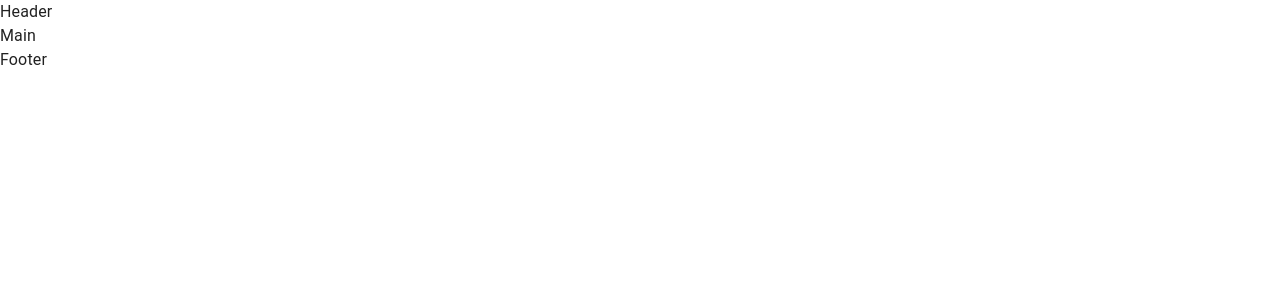
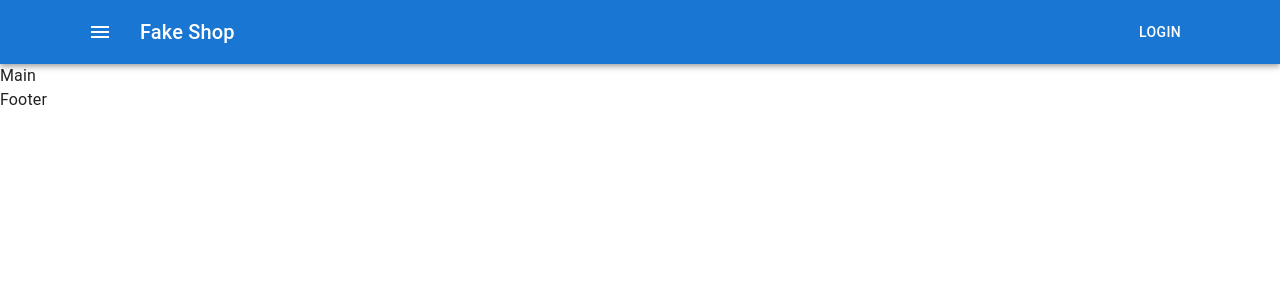
Before and after one commit to LevVaschenko/fake-shop-fail, a React (Create React App) app: page / in a window 1280 px wide. Shown: the top 300 px of the page. Built offline with nearby package versions, Linux system fonts and the light colour scheme.

Commit message:
add app bar and container

```diff
--- a/package.json
+++ b/package.json
@@ -3,6 +3,10 @@
   "version": "0.1.0",
   "private": true,
   "dependencies": {
+    "@emotion/react": "^11.10.4",
+    "@emotion/styled": "^11.10.4",
+    "@mui/icons-material": "^5.10.9",
+    "@mui/material": "^5.10.10",
     "@testing-library/jest-dom": "^5.16.5",
     "@testing-library/react": "^13.4.0",
     "@testing-library/user-event": "^13.5.0",
--- a/src/container/App/Header/Header.tsx
+++ /dev/null
@@ -1,11 +0,0 @@
-import React from 'react'
-
-type Props = {}
-
-const Header = (props: Props) => {
-  return (
-    <div>Header</div>
-  )
-}
-
-export default Header
--- /dev/null
+++ b/src/container/Header/Header.tsx
@@ -0,0 +1,38 @@
+import React from 'react'
+import AppBar from '@mui/material/AppBar';
+import Toolbar from '@mui/material/Toolbar';
+import Typography from '@mui/material/Typography';
+import Button from '@mui/material/Button';
+import IconButton from '@mui/material/IconButton';
+import MenuIcon from '@mui/icons-material/Menu';
+import Container from '@mui/material/Container';
+
+type Props = {}
+
+const Header = (props: Props) => {
+  return (
+    <>
+      <AppBar position="static">
+        <Container maxWidth="lg">
+          <Toolbar>
+            <IconButton
+              size="large"
+              edge="start"
+              color="inherit"
+              aria-label="menu"
+              sx={{ mr: 2 }}
+            >
+              <MenuIcon />
+            </IconButton>
+            <Typography variant="h6" component="div" sx={{ flexGrow: 1 }}>
+              Fake Shop
+            </Typography>
+            <Button color="inherit">Login</Button>
+          </Toolbar>
+        </Container>
+      </AppBar>
+    </>
+  )
+}
+
+export default Header
--- a/tsconfig.json
+++ b/tsconfig.json
@@ -18,7 +18,8 @@
     "resolveJsonModule": true,
     "isolatedModules": true,
     "noEmit": true,
-    "jsx": "react-jsx"
+    "jsx": "react-jsx",
+    "baseUrl": "src"
   },
   "include": [
     "src"
```
Also changed, not shown: src/container/App/App.tsx (+4 -4 lines), src/container/Footer/Footer.tsx (renamed from src/container/App/Footer/Footer.tsx), src/container/Main/Main.tsx (renamed from src/container/App/Main/Main.tsx), 1 other file (tests, documents, lock files or other folders).
